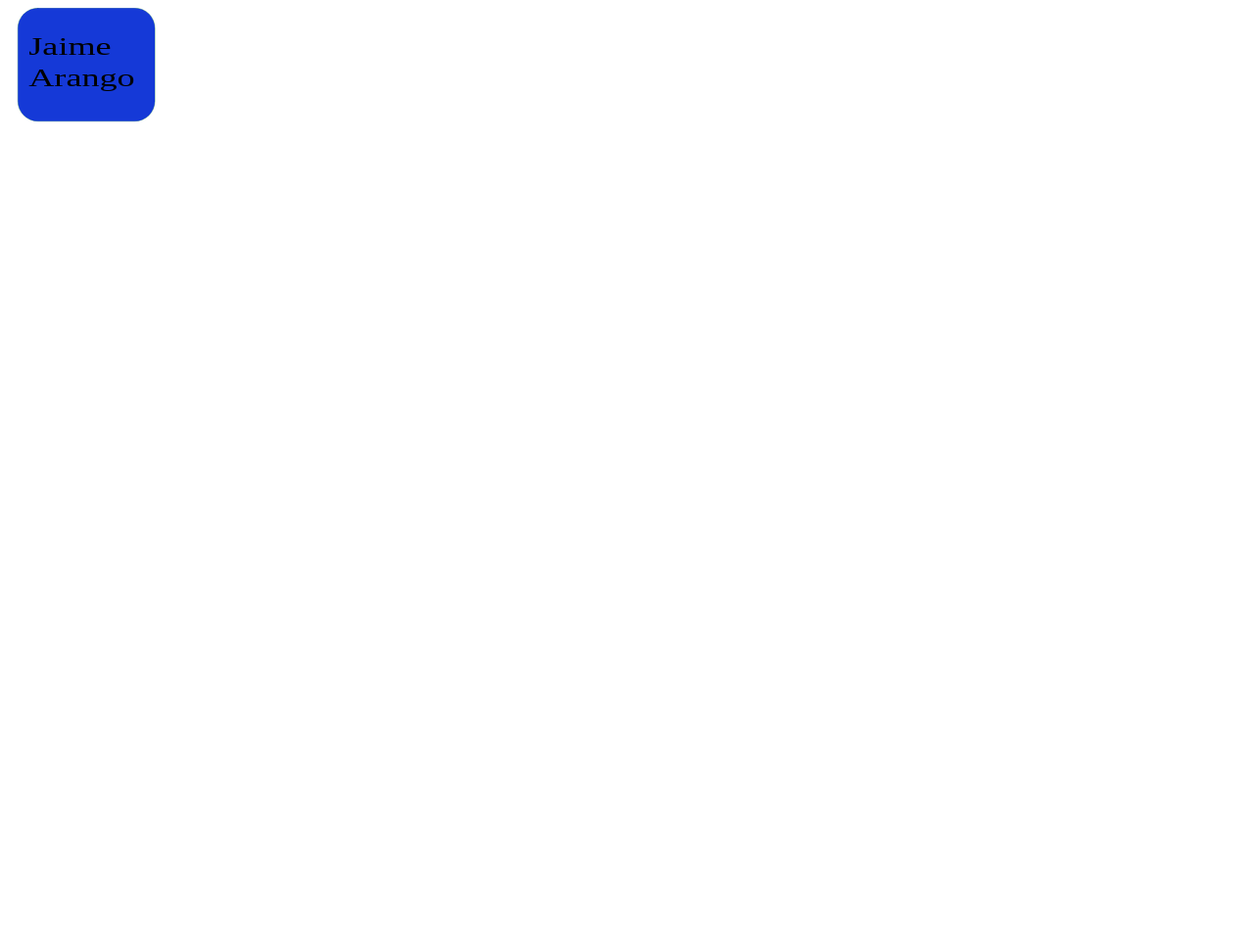
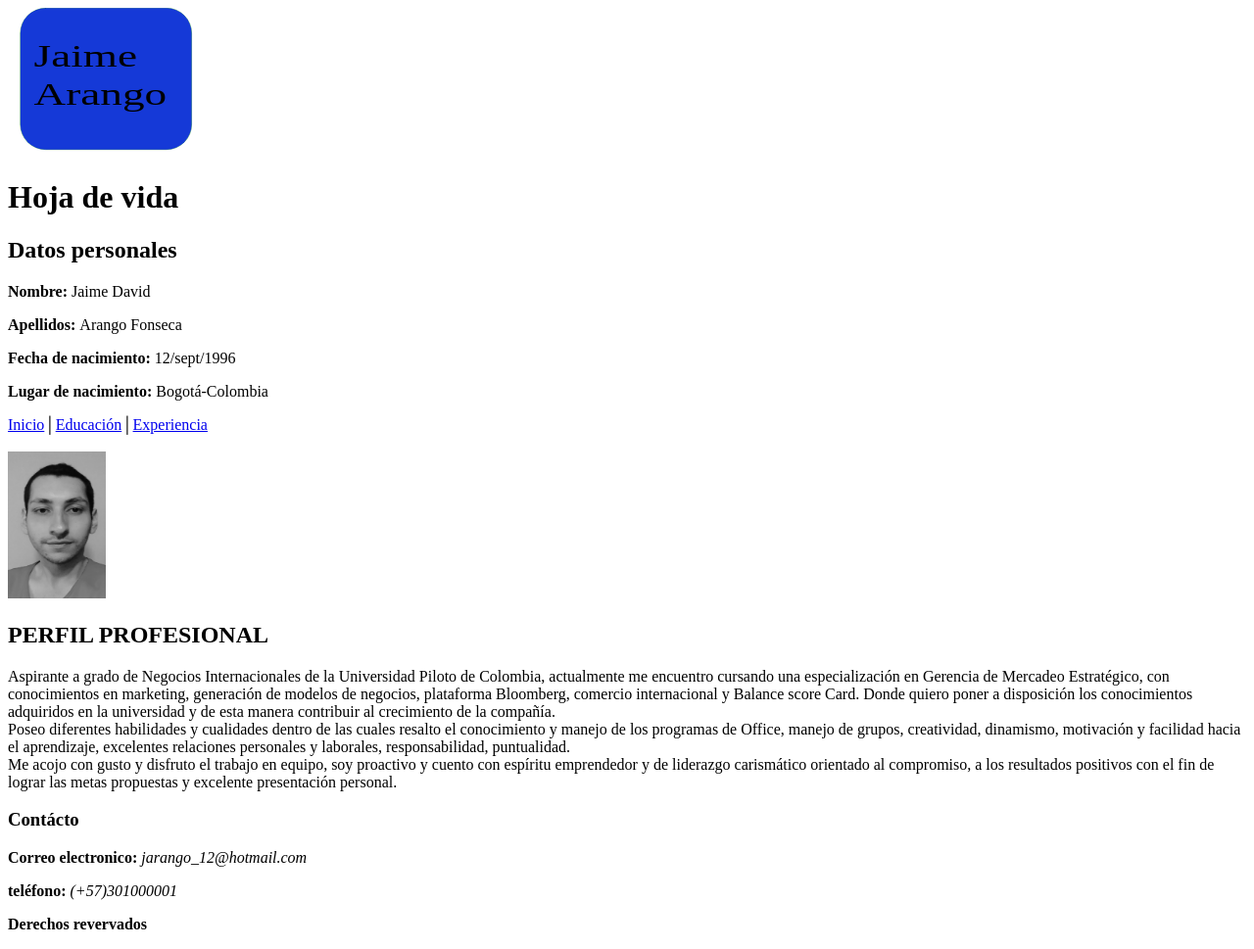
Before and after one commit to jaimearango12/Evaluacion-final-next-U, a plain HTML site: page Index.html in a window 1280 px wide. Shown: the whole page at 98% size. Before the commit the page ends 800 px from the top, so only its background shows below. Drawn offline with Linux system fonts and the light colour scheme.

Commit message:
Todos los header listos y la primera parte terminada

```diff
--- a/Index.html
+++ b/Index.html
@@ -8,9 +8,42 @@
   <body>
     <header>
       <a href="Index.html"> <svg style="border : 2 px solid black; " width="200px" height="150px">
-        <image xlink:href="logo.svg" width="80%" height="80%">
+        <image xlink:href="imagenes/logo.svg" width="100%" height="100%">
        </svg>
       </a>
+      <h1>Hoja de vida</h1>
+      <h2>Datos personales</h2>
+      <p><b>Nombre: </b>Jaime David</p>
+      <p><b>Apellidos: </b>Arango Fonseca</p>
+      <p><b>Fecha de nacimiento: </b>12/sept/1996</p>
+      <p><b>Lugar de nacimiento: </b>Bogot&aacute;-Colombia </p>
     </header>
+    <nav>
+      <a href="Index.html">Inicio</a>│<a href="Educacion.html">Educación</a>│<a href="Experiencia.html">Experiencia</a>
+    </nav>
+    <section>
+      <br>
+      <img src="imagenes/foto.jpg" alt="Jaime Arango" title="Jaime Arango" width="100px" height="150px">
+      <h2>PERFIL PROFESIONAL</h2>
+      <p>Aspirante a grado de Negocios Internacionales de la Universidad Piloto de Colombia,
+        actualmente me encuentro cursando una especialización en Gerencia de Mercadeo
+        Estratégico, con conocimientos en marketing, generación de modelos de negocios,
+        plataforma Bloomberg, comercio internacional y Balance score Card. Donde quiero poner a
+        disposición los conocimientos adquiridos en la universidad y de esta manera contribuir al
+        crecimiento de la compañía.<br>
+        Poseo diferentes habilidades y cualidades dentro de las cuales resalto el conocimiento y
+        manejo de los programas de Office, manejo de grupos, creatividad, dinamismo, motivación
+        y facilidad hacia el aprendizaje, excelentes relaciones personales y laborales,
+        responsabilidad, puntualidad.<br>
+        Me acojo con gusto y disfruto el trabajo en equipo, soy proactivo y cuento con espíritu
+        emprendedor y de liderazgo carismático orientado al compromiso, a los resultados
+        positivos con el fin de lograr las metas propuestas y excelente presentación personal.
+      </p>
+    </section>
+    <footer>
+      <h3><strong>Contácto</strong></h3>
+      <p><b>Correo electronico:</b> <em>jarango_12@hotmail.com</em></p><p><b>tel&eacute;fono:</b> <em>(+57)301000001</em></p>
+      <p><b>Derechos revervados</b></p>
+    </footer>
   </body>
 </html>
```
Also changed, not shown: Educacion.html (+18 -1 lines), Experiencia.html (+18 -1 lines), imagenes/foto.jpg (added), imagenes/logo.svg (renamed from logo.svg).
